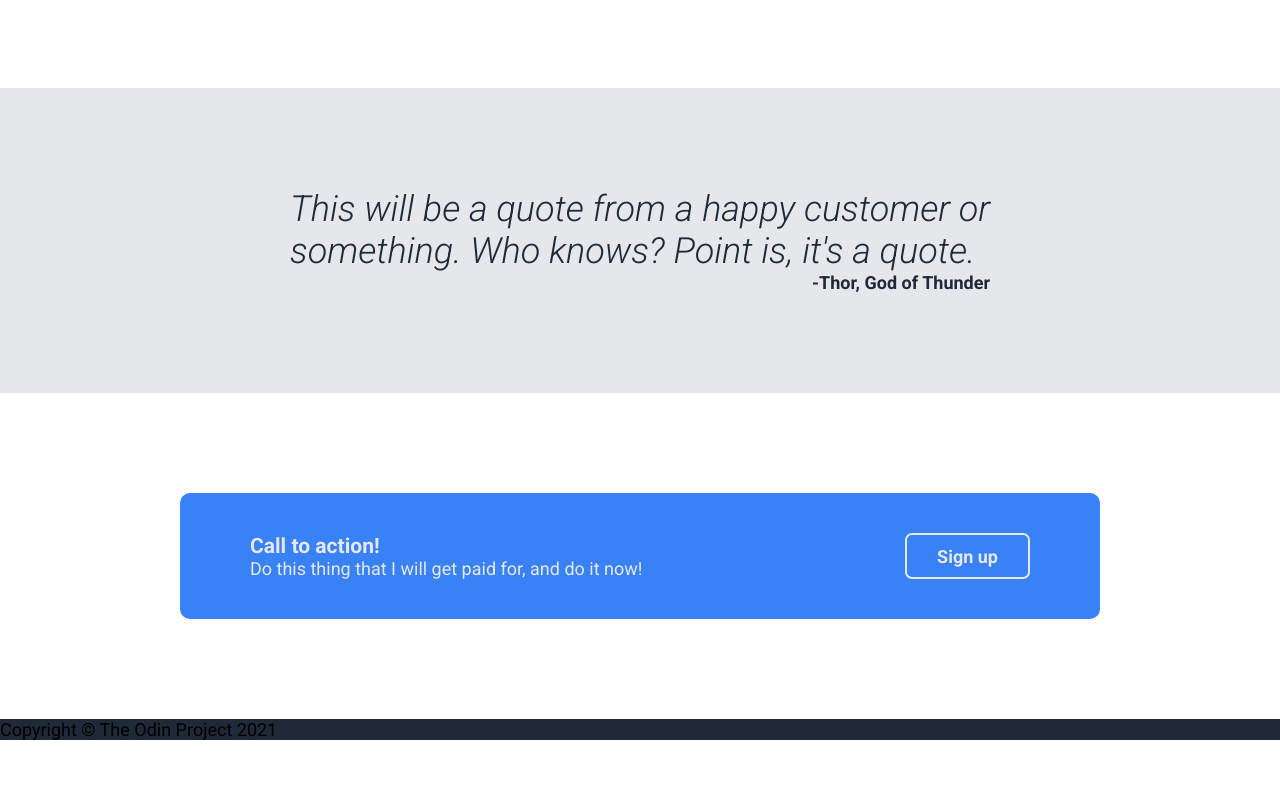
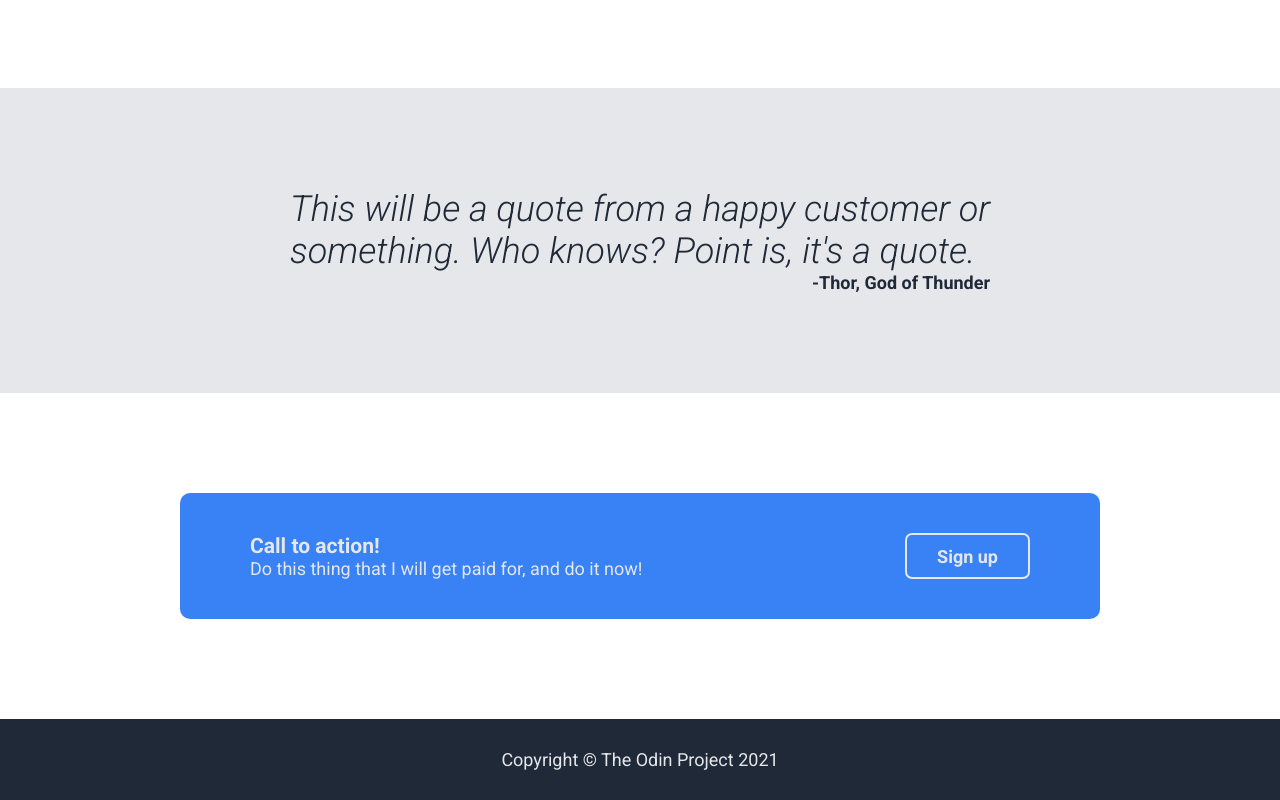
Before and after one commit to lily-akopyan/odin-landing-page, a plain HTML site: page index.html in a window 1280 px wide. Shown: the part 838-1638 px from the top of the page. Before the commit the page ends 1578 px from the top, so only its background shows below. Drawn offline with Linux system fonts and the light colour scheme.

Commit message:
Add CSS to footer

```diff
--- a/styles.css
+++ b/styles.css
@@ -145,6 +145,12 @@ figcaption{
 .border-button{
     border: 2px solid #e5e7eb;
 }
+
+footer{
+    padding: 30px;
+    color: #e5e7eb;
+    text-align: center;
+}
 /*TODO:
 Add padding class
 +
```
